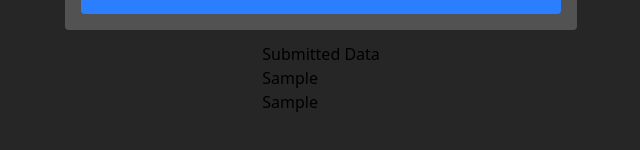
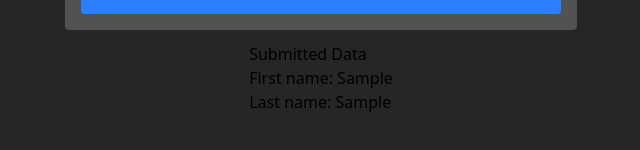
Before and after one commit to Goomel/multi-step-form, a React (Vite) app: page / in a window 1280 px wide. Both pictures are taken after typing "Sample", "Sample" into the empty fields and a click on the button "Submit". Shown: the part 428-578 px from the top of the page, without its empty margins (319-959 px from the left). Built offline with nearby package versions, Linux system fonts and the light colour scheme.

Commit message:
Add react-hook-form and zod

```diff
--- a/package.json
+++ b/package.json
@@ -10,10 +10,12 @@
     "preview": "vite preview"
   },
   "dependencies": {
+    "@hookform/resolvers": "^5.2.2",
     "@tailwindcss/vite": "^4.1.12",
     "react": "^19.1.1",
     "react-dom": "^19.1.1",
-    "react-hook-form": "^7.63.0"
+    "react-hook-form": "^7.63.0",
+    "zod": "^4.1.11"
   },
   "devDependencies": {
     "@eslint/js": "^9.33.0",
--- a/src/App.tsx
+++ b/src/App.tsx
@@ -1,20 +1,20 @@
-import FormReactHookForm from "./components/Form.tsx";
+import Form from "./components/Form.tsx";
 import { useState } from "react";
-import type { FormValues } from "./types";
+import type { FormData } from "./types";
 
 function App() {
-	const [submittedData, setSubmittedData] = useState<FormValues | null>(null);
+	const [submittedData, setSubmittedData] = useState<FormData | null>(null);
 
 	return (
 		<div className="bg-neutral-800">
 			<div className="flex flex-col gap-2 lg:gap-3 justify-center items-center min-h-screen">
-				<FormReactHookForm handleSubmitData={setSubmittedData} />
+				<Form handleSubmitData={setSubmittedData} />
 
-				{submittedData && (
+				{submittedData?.firstName && submittedData?.lastName && (
 					<div>
 						<p>Submitted Data</p>
-						<p>{submittedData.firstName}</p>
-						<p>{submittedData.lastName}</p>
+						<p>First name: {submittedData.firstName}</p>
+						<p>Last name: {submittedData.lastName}</p>
 					</div>
 				)}
 			</div>
--- a/src/components/Form.tsx
+++ b/src/components/Form.tsx
@@ -1,15 +1,24 @@
 import { useForm } from "react-hook-form";
+import { zodResolver } from "@hookform/resolvers/zod";
 import type { SubmitHandler } from "react-hook-form";
-import type { FormValues } from "../types";
+import type { FormData } from "../types";
+import { multiStepFormSchema } from "../types";
 
-function FormReactHookForm({
+function Form({
 	handleSubmitData,
 }: {
-	handleSubmitData: (data: FormValues) => void;
+	handleSubmitData: (data: FormData) => void;
 }) {
-	const { register, handleSubmit, reset } = useForm<FormValues>();
+	const {
+		register,
+		handleSubmit,
+		reset,
+		formState: { errors },
+	} = useForm<FormData>({
+		resolver: zodResolver(multiStepFormSchema),
+	});
 
-	const onSubmit: SubmitHandler<FormValues> = (data) => {
+	const onSubmit: SubmitHandler<FormData> = (data) => {
 		handleSubmitData(data);
 		reset();
 	};
@@ -27,6 +36,9 @@ function FormReactHookForm({
 					className="border border-gray-300 bg-neutral-100 text-black rounded"
 				/>
 			</label>
+			{errors.firstName && (
+				<p className="text-red-400">{errors.firstName.message}</p>
+			)}
 			<label className="flex flex-col text-gray-100">
 				Second name
 				<input
@@ -35,6 +47,10 @@ function FormReactHookForm({
 					className="border border-gray-300 bg-neutral-100 text-black rounded"
 				/>
 			</label>
+			{errors.lastName && (
+				<p className="text-red-400">{errors.lastName.message}</p>
+			)}
+
 			<button
 				type="submit"
 				className="px-6 py-2.5 bg-blue-500 text-white rounded cursor-pointer"
@@ -45,4 +61,4 @@ function FormReactHookForm({
 	);
 }
 
-export default FormReactHookForm;
+export default Form;
--- a/src/types.ts
+++ b/src/types.ts
@@ -1,4 +1,14 @@
-export type FormValues = {
-  firstName: string;
-  lastName: string;
-};
+import { z } from "zod";
+
+export const multiStepFormSchema = z.object({
+	firstName: z
+		.string()
+		.min(3, "First name must be at least 3 characters long")
+		.max(20, "First name must be at most 20 characters long"),
+	lastName: z
+		.string()
+		.min(3, "Last name must be at least 3 characters long")
+		.max(20, "Last name must be at most 20 characters long"),
+});
+
+export type FormData = z.infer<typeof multiStepFormSchema>;
```
Also changed, not shown: 1 other file (tests, documents, lock files or other folders).
